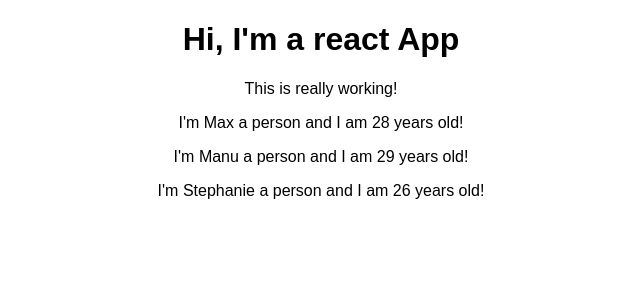
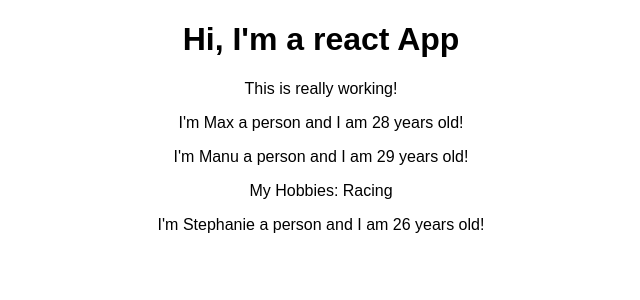
Before and after one commit to Alejandroem/react-course, a React (Create React App) app: page / in a window 1280 px wide. Shown: the top 300 px of the page, without its empty margins (319-959 px from the left). Built offline with nearby package versions, Linux system fonts and the light colour scheme.

Commit message:
props children

```diff
--- a/src/Person/Person.js
+++ b/src/Person/Person.js
@@ -3,7 +3,12 @@ import React from 'react';
 //In it's simple form a component is a function that return jsrx
 const person = (props) => {
     // To execute javascript code it should be in curly braces
-    return <p> I'm {props.name} a person and I am {props.age} years old!</p>;
+    return (
+    <div>
+        <p> I'm {props.name} a person and I am {props.age} years old!</p>
+        <p>{props.children}</p>
+    </div>
+    )
 };
 
 export default person;
```
